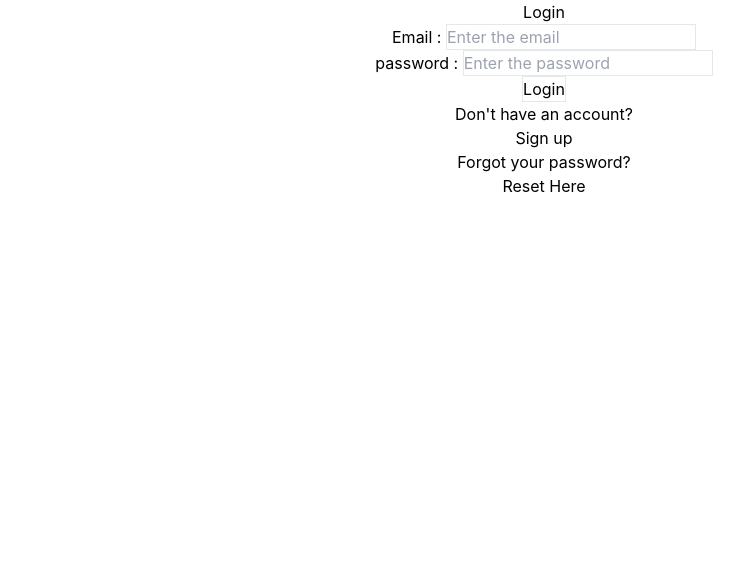
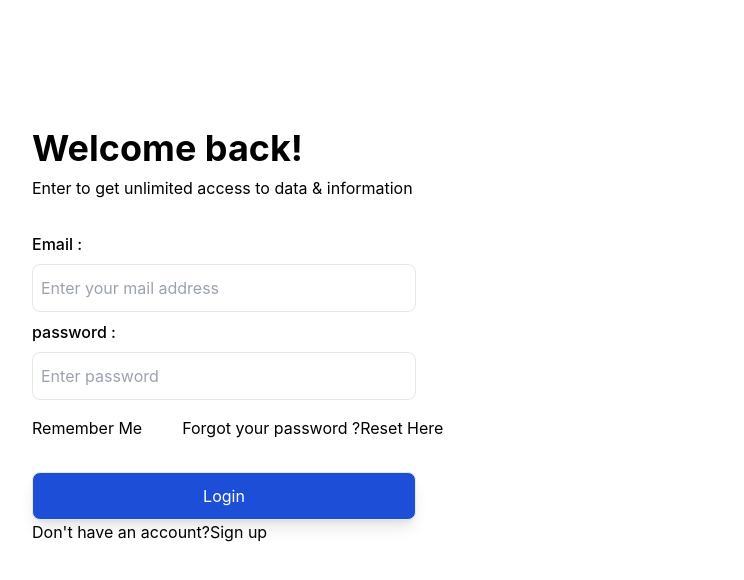
Before and after one commit to jubairskv/signup, a React (Create React App) app: page / in a window 1280 px wide. Shown: the top 580 px of the page, without its empty margins (96-840 px from the left). Built offline with nearby package versions, Linux system fonts and the light colour scheme.

Commit message:
Signup page using localstorage and create browser router

```diff
--- a/src/App.js
+++ b/src/App.js
@@ -1,5 +1,5 @@
 import { createBrowserRouter, RouterProvider } from "react-router-dom";
-import "./App.css";
+//import "./App.css";
 import SignIn from "./Components/SignIn";
 import Signup from "./Components/Signup";
 import Body from "./Components/Body";
--- a/src/Components/SignIn.js
+++ b/src/Components/SignIn.js
@@ -22,57 +22,68 @@ const SignIn = () => {
     }
   };
   return (
+    <div className="pl-32 pt-32">
       <div>
-      <h1>Login</h1>
+        <h1 className="font-bold text-4xl">Welcome back!</h1>
+        <p className="pt-2">
+          Enter to get unlimited access to data & information
+        </p>
+      </div>
+      <div className="pt-8">
         <form onSubmit={handleSubmit}>
-        <div>
-          <label>Email : </label>
+          <div className="flex flex-col">
+            <label className="pr-36 font-medium text-base">Email : </label>
             <input
               type="text"
               name="email"
               value={input.email}
-            placeholder="Enter the email"
+              placeholder="Enter your mail address"
               onChange={(e) =>
                 setInput({ ...input, [e.target.name]: e.target.value })
               }
-            className="border"
+              className="border rounded-lg w-96 h-12 p-2 mt-2"
             />
           </div>
-        <div>
-          <label>password : </label>
+          <div className="flex flex-col pt-2">
+            <label className="pr-28 font-medium text-base">password : </label>
             <input
               type="text"
               name="password"
               value={input.password}
-            placeholder="Enter the password"
+              placeholder="Enter password"
               onChange={(e) =>
                 setInput({ ...input, [e.target.name]: e.target.value })
               }
-            className="border"
+              className="border rounded-lg  w-96 h-12 p-2 mt-2"
             />
           </div>
-        <div>
-          <button type="submit" className="border">
+          <div className="flex gap-10 mt-4">
+            <p>Remember Me</p>
+            <p className="flex">
+              Forgot your password ?
+              <Link to="/forgotpassword">
+                <h6>Reset Here</h6>
+              </Link>
+            </p>
+          </div>
+          <div className="mt-8">
+            <button
+              type="submit"
+              className="border bg-blue-700 rounded-lg shadow-lg w-96 h-12 text-white"
+            >
               Login
             </button>
           </div>
-        <div>
-          <p>
+          <div className="">
+            <p className="flex">
               Don't have an account?
               <Link to="/signup">
                 <h6>Sign up</h6>
               </Link>
             </p>
           </div>
-        <div>
-          <p>
-            Forgot your password?
-            <Link to="/forgotpassword">
-              <h6>Reset Here</h6>
-            </Link>
-          </p>
+        </form>
       </div>
-      </form>
     </div>
   );
 };
```
Lines whose indentation alone changed are shown as unchanged.
